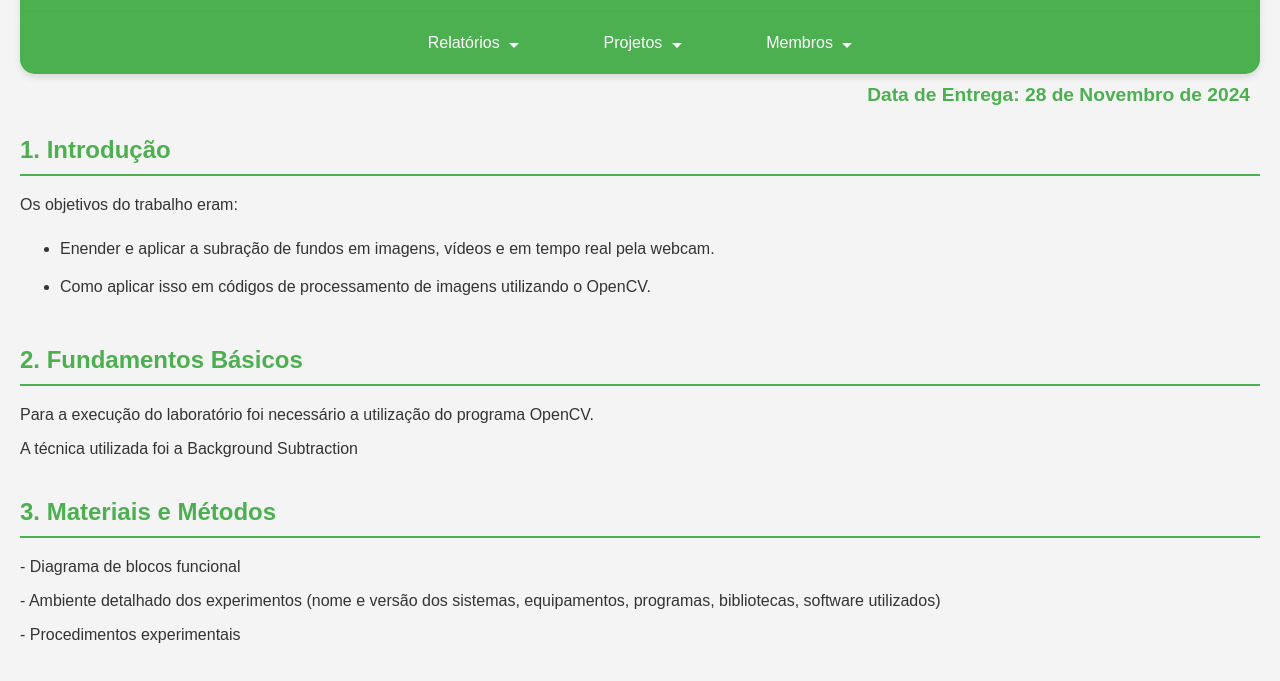
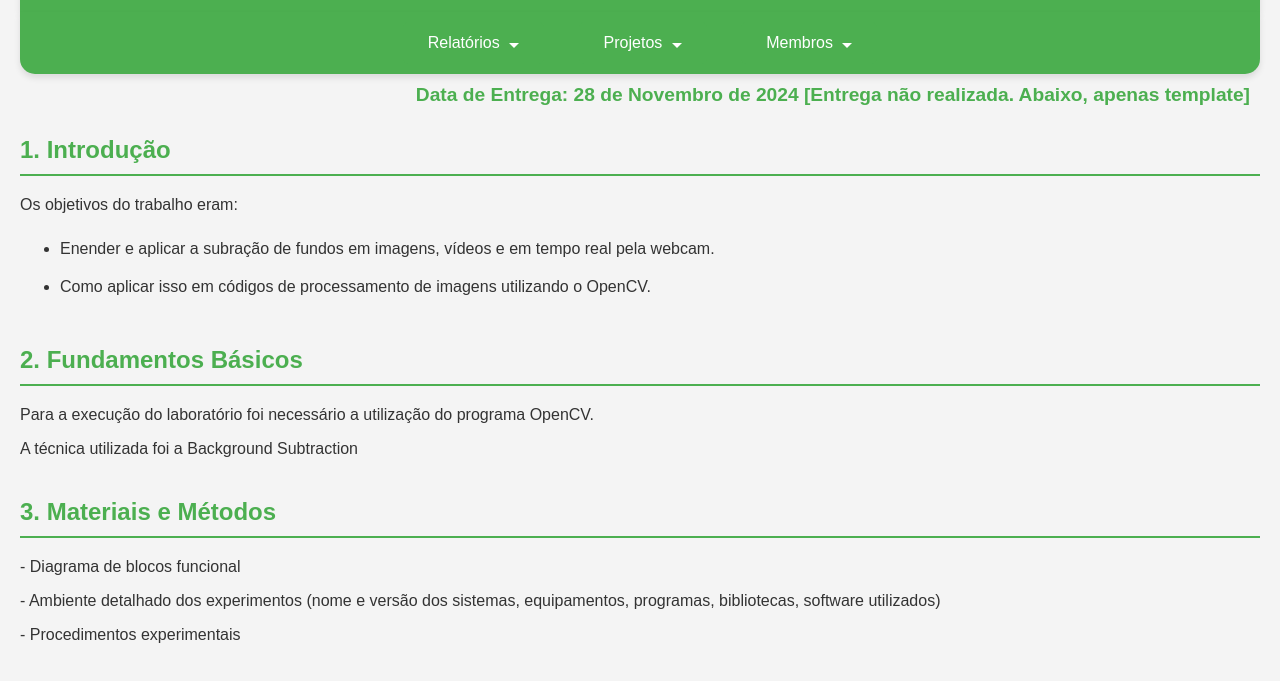
Before and after one commit to PRZamora/RenderRangers, a plain HTML site: page relatorios/relatorio7.html in a window 1280 px wide. Shown: the part 83-764 px from the top of the page. Drawn offline with Linux system fonts and the light colour scheme.

Commit message:
fix: update on non-delivered items

```diff
--- a/relatorios/relatorio7.html
+++ b/relatorios/relatorio7.html
@@ -177,7 +177,7 @@
 <div class="content">
         <!-- Adicionando a data de entrega -->
     <div style="text-align: right; font-size: 1.2em; margin-top: -30px; margin-bottom: 20px; color: #4CAF50; padding: 10px; font-weight: bold;">
-        Data de Entrega: 28 de Novembro de 2024
+        Data de Entrega: 28 de Novembro de 2024 [Entrega não realizada. Abaixo, apenas template]
     </div>
     <div class="section">
         <h2>1. Introdução</h2>
```
Also changed, not shown: relatorios/relatorio8.html (+1 -1 lines).
